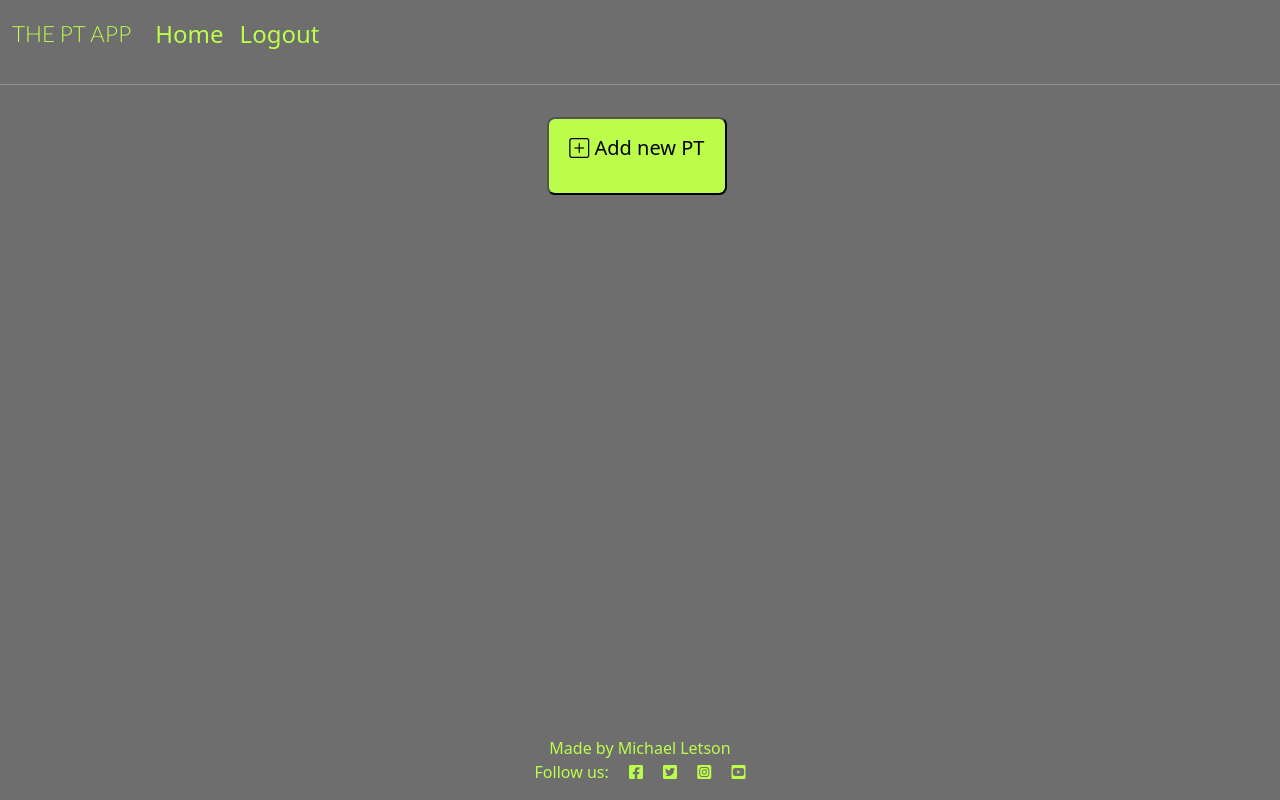
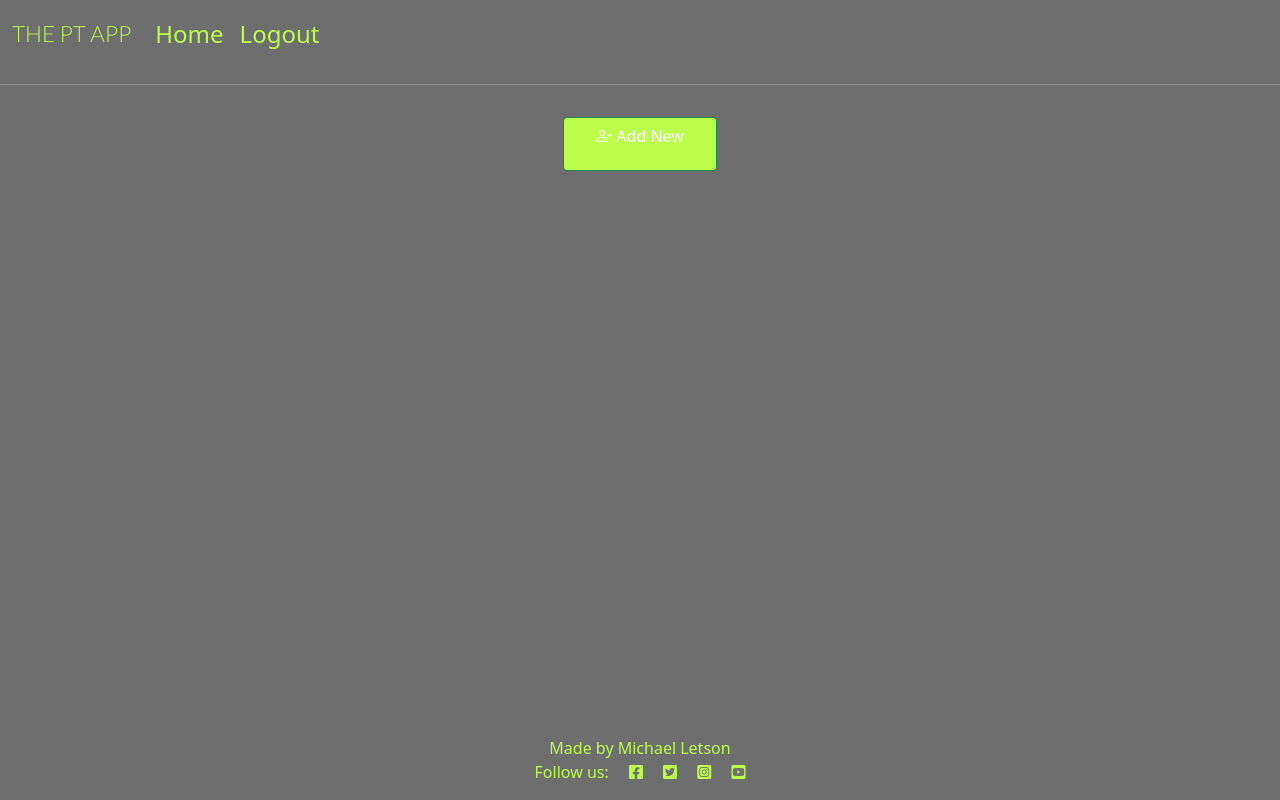
Before and after one commit to Code-Institute-Submissions/MichaelLetson-Django-Portfolio-Project_NovResub, a Django app: page / in a window 1280 px wide. Run offline with Django 3.2, Linux system fonts and the light colour scheme; the visitor is signed in with stand-in values (Sample User, id 1); data that the repository does not hold is empty.

Commit message:
styled form and buttons

```diff
--- a/static/css/style.css
+++ b/static/css/style.css
@@ -1,5 +1,6 @@
 body {
     background-color: #6E6E6E;
+    color: whitesmoke;
 }
 
 .background-lightgrey {
@@ -169,14 +170,10 @@ hr {
     color: whitesmoke!important;
 }
 
-.button {
-    background-color: #BCFD4C;
-    font-size: 20px;
-    padding: 14px 20px;
-    border-radius: 8px;
-
+.btn {
+    padding: 0.375rem 2rem;
 }
 
-.button:hover {
-    border: #fff;
+.btn-success {
+    background-color: #BCFD4C;
 }
--- a/templates/index.html
+++ b/templates/index.html
@@ -25,7 +25,7 @@
                                 </a>
                                 {% else %}
                                 <h2 class="card-name">{{ post.name }}</h2>
-                                <p class="card-text"> <em>You must be a member to view more information, please register/sign in</em></p>
+                                <p class="card-text"> <em>You must be a member to edit/delete, please register/sign in</em></p>
                                 {% endif %}
                         </div>
                     </div>
@@ -38,18 +38,6 @@
             </div>
         </div>
     </div>
-
-    {% if user.is_authenticated %}
-    <div class='container col-2'>
-        <div class="row vertical-center-row">
-            <a href=" {% url 'new_post' %} ">
-                <button class="button">
-                    <p><i class="bi-plus-square"></i> Add new PT</p>
-                </button>
-            </a>
-        </div>
-    </div>
-    {% endif %}
 
     {% if is_paginated %}
     <nav aria-label="Page navigation">
@@ -64,5 +52,18 @@
         </ul>
     </nav>
     {% endif %}
+
+    {% if user.is_authenticated %}
+    <div class='container'>
+        <div class="d-flex justify-content-center">
+            <a href=" {% url 'new_post' %} ">
+                <button class="btn btn-success">
+                    <p><i class="bi bi-person-plus"></i>  Add New</p>
+                </button>
+            </a>
+        </div>
+    </div>
+    {% endif %}
+
 </div>
 {%endblock%}
```
Also changed, not shown: PT_APP/forms.py (+16 -0 lines), templates/new_post.html (+9 -8 lines).
